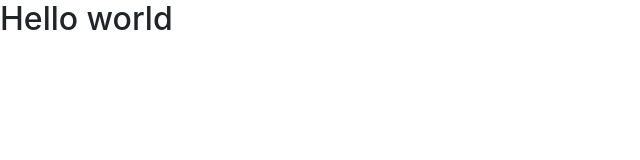
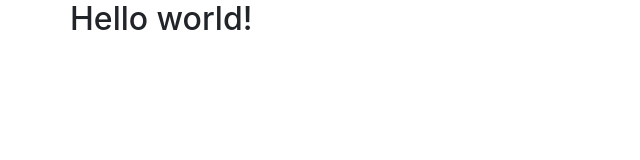
Before and after one commit to vesic/js, a website built with webpack: page index.html in a window 1280 px wide. Shown: the whole page, without its empty margins (0-640 px from the left). Built offline with nearby package versions, Linux system fonts and the light colour scheme.

Commit message:
Add container + row

```diff
--- a/index.html
+++ b/index.html
@@ -1,4 +1,9 @@
 <link rel="stylesheet" href="https://bootswatch.com/darkly/bootstrap.min.css">
-<h2>Hello world</h2>
+
+<div class="container">
+    <div class="row">
+        <h2>Hello world!</h2>
+    </div>
+</div>
 
 <script src="./bundle.js"></script>
```
